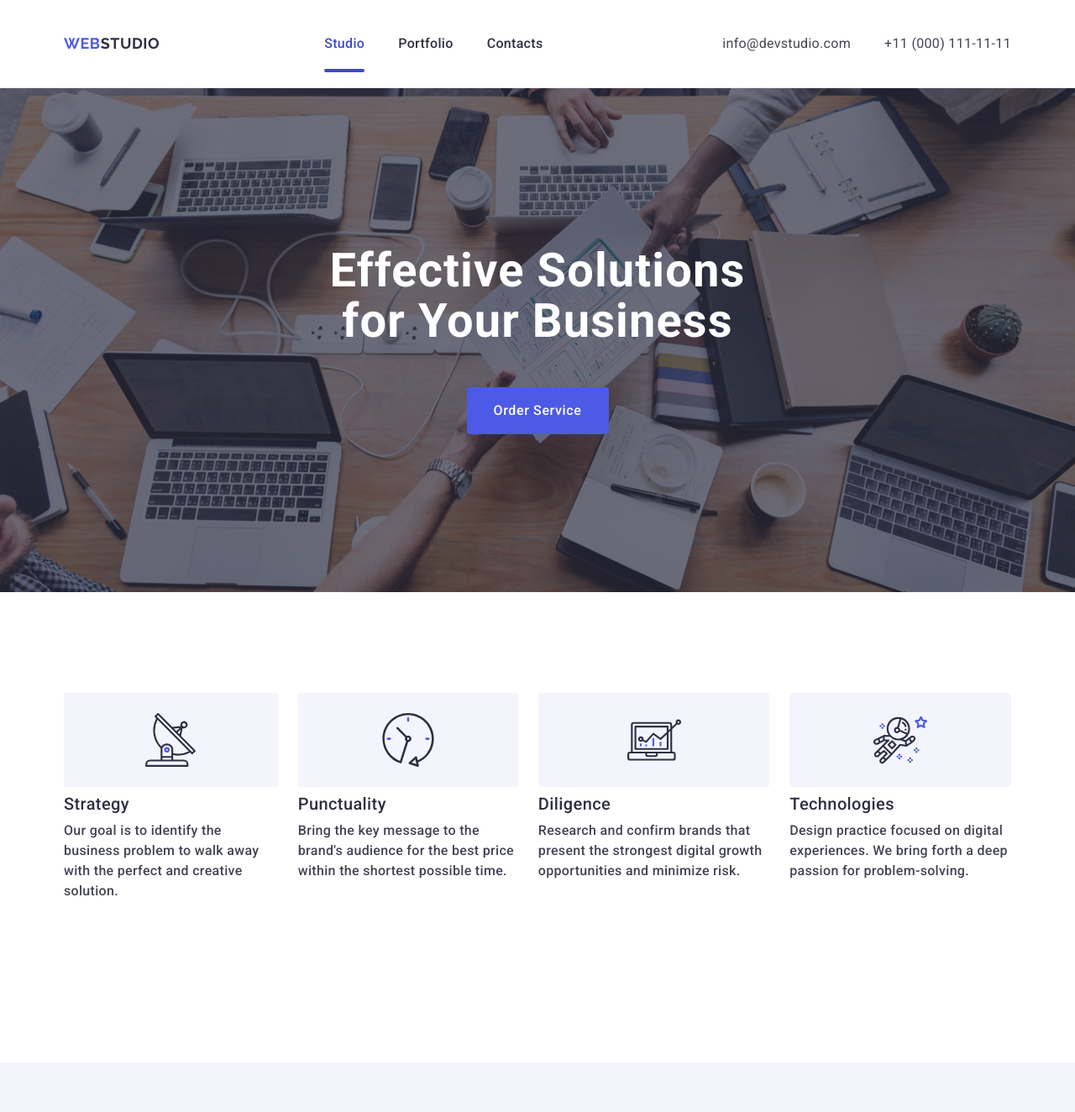
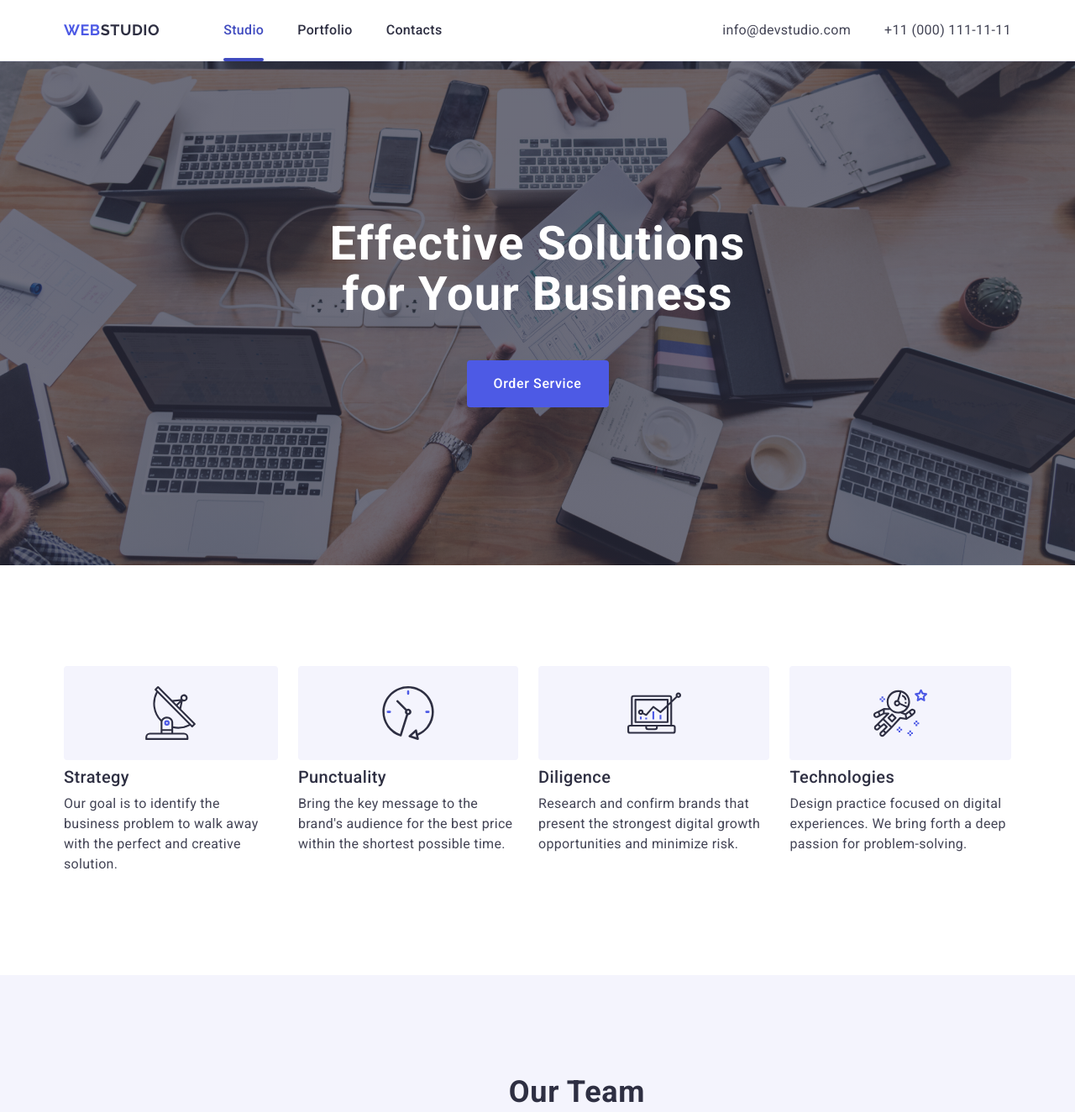
Before and after one commit to Pavel235/goit-markup-hw-06, a plain HTML site: page index.html in a window 1280 px wide. Shown: the top 1324 px of the page at 84% size. Drawn offline with nearby package versions, Linux system fonts and the light colour scheme.

Commit message:
new update

```diff
--- a/css/base/container.css
+++ b/css/base/container.css
@@ -1,6 +1,7 @@
-@media screen and (min-width: 320px) {
+@media screen and (max-width: 767px) {
     .container {
-        width: 320px;
+        max-width: 428px;
+        padding: 0 16px;
         margin-left: auto;
         margin-right: auto;
     }
@@ -9,6 +10,9 @@
 @media screen and (min-width: 768px){
     .container {
         width: 768px;
+        padding: 0 16px;
+        margin-left: auto;
+        margin-right: auto;
     }
 }
 
--- a/css/layout/advantages.css
+++ b/css/layout/advantages.css
@@ -48,10 +48,6 @@
 
     .advantages-list-item {
         max-width: 356px;
-    }
-
-    .advantages-list .advantages-list-item:first-child {
-        margin-bottom: 72px;
     }
 
     .advantages-icon {
@@ -123,6 +119,7 @@
 
 .advantages-text {
     font-family: 'Roboto', sans-serif;
+    font-weight: 400;
     line-height: 1.5;
     color:#434455;
     font-size: 16px;
--- a/css/layout/footer.css
+++ b/css/layout/footer.css
@@ -189,8 +189,6 @@
         flex-wrap: wrap;
         padding-top: 96px;
         padding-bottom: 96px;
-        padding-left: 108px;
-        padding-right: 164px;
     }
 
     .footer-text {
@@ -268,10 +266,6 @@
 
     .footer-icons {
         margin-left: 24px;
-    }
-
-    .footer-form-wrapper {
-        margin-top: 72px;
     }
 
     .subscribe-form-input {
--- a/css/layout/header.css
+++ b/css/layout/header.css
@@ -167,11 +167,13 @@
     font-size: 18px;
 }
 
-.site-head {
-    padding: 16px;
-}
+@media screen and (min-width: 768px) {
 
-@media screen and (min-width: 768px) {
+    .site-head {
+        padding-left: 16px;
+        padding-right: 16px;
+    }
+
     .mobile-menu {
         display: none;
     }
@@ -199,6 +201,7 @@
     }
 
     .contacts {
+        display: block;
         font-family: 'Roboto', sans-serif;
         line-height: 1.5;
         font-weight: 500;
@@ -290,8 +293,7 @@
 .menu {
     display: flex;
     gap: 40px;
-    margin-top: 24px;
-    margin-bottom: 24px;
+    margin-left: 0px;
 }
 
 .site {
@@ -300,6 +302,7 @@
 }
 
 .contacts {
+    display: block;
     font-family: 'Roboto', sans-serif;
     line-height: 1.5;
     font-weight: 500;
@@ -350,8 +353,7 @@
 .address-menu {
     display: flex;
     gap: 40px;
-    margin-top: 24px;
-    margin-bottom: 24px;
+    margin-left: 0px;
 }
 
 .contacts:hover {
--- a/css/layout/portfolio.css
+++ b/css/layout/portfolio.css
@@ -22,6 +22,7 @@
         display: flex;
         flex-wrap: wrap;
         row-gap: 48px;
+        justify-content: center;
     }
 
     .portfolio-list-items {
@@ -110,6 +111,7 @@
         flex-wrap: wrap;
         column-gap: 24px;
         row-gap: 72px;
+        justify-content: center;
     }
 
     .portfolio-list-items {
@@ -196,6 +198,7 @@
     flex-wrap: wrap;
     column-gap: 24px;
     row-gap: 48px;
+    justify-content: center;
 }
 
 .portfolio-list-items {
--- a/css/layout/team.css
+++ b/css/layout/team.css
@@ -59,6 +59,7 @@
     display: flex;
     flex-direction: column;
     gap: 72px;
+    align-items: center;
 }
 
 .team-head {
@@ -158,6 +159,7 @@
         align-items: center;
         flex-wrap: wrap;
         gap: 24px;
+        row-gap: 64px;
     }
 
     .team-head {
```
